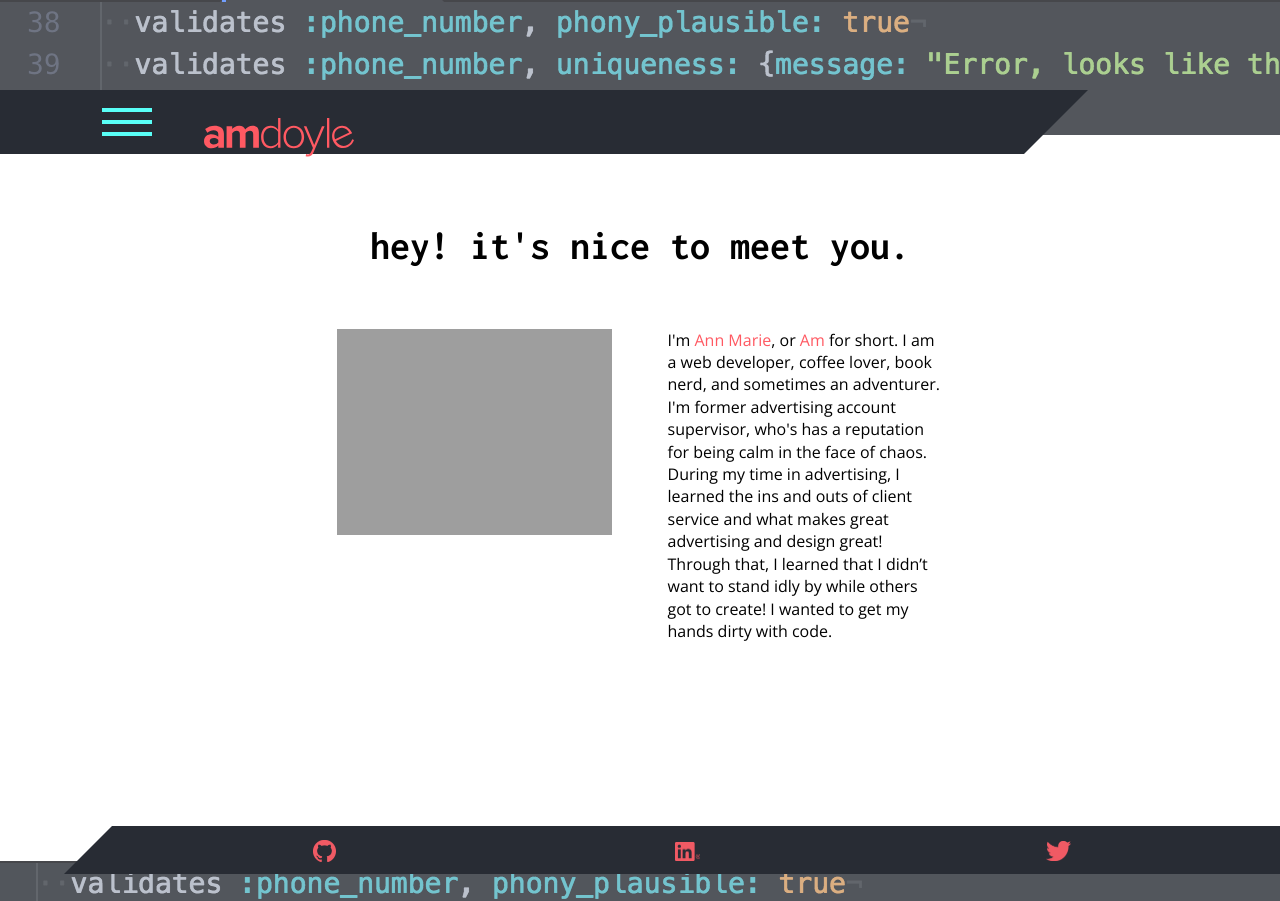
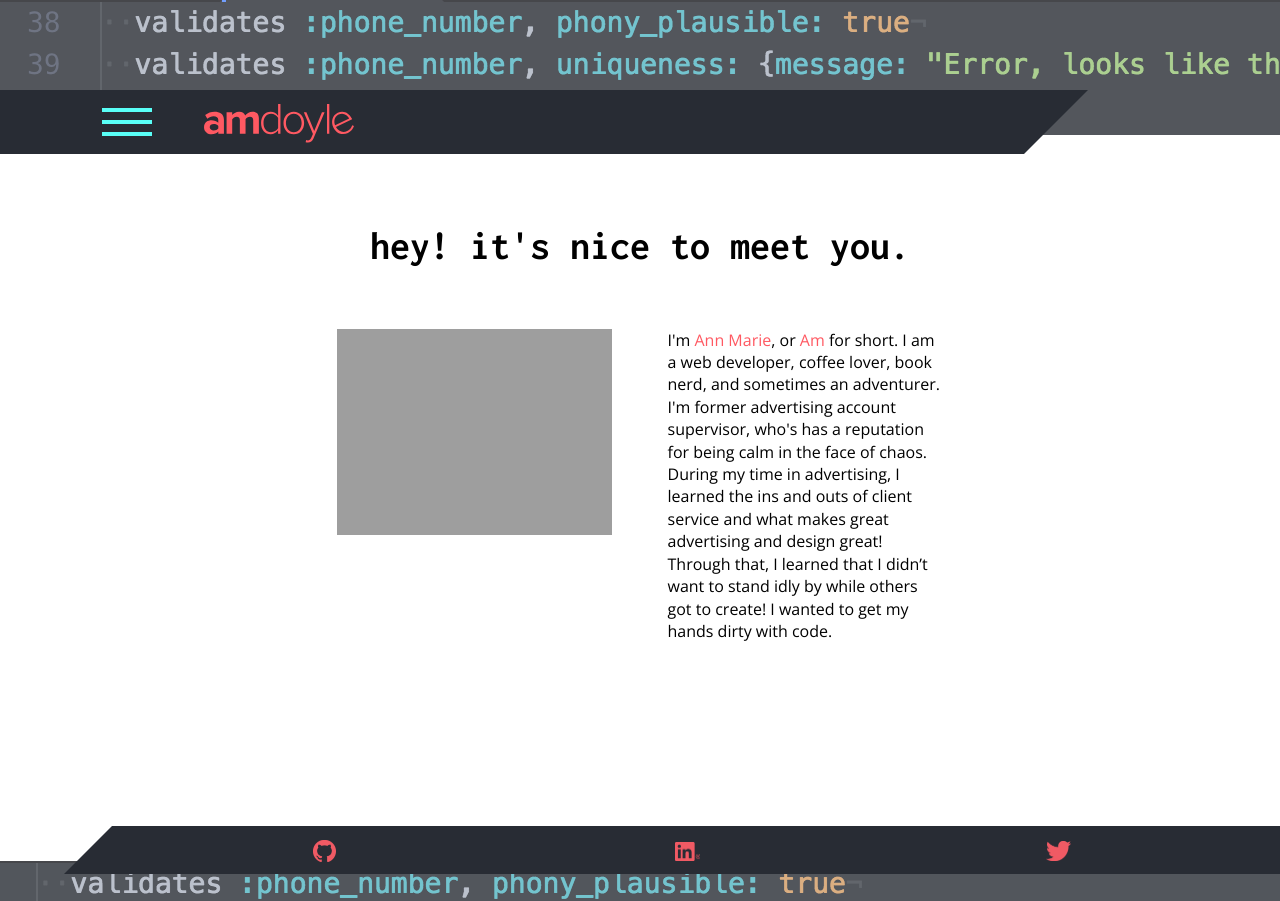
Before and after one commit to amdoyle/amdoyle, a Jekyll site: the page built from index.html, in a window 1280 px wide. Built offline with Jekyll 4.4.1, drawn with Linux system fonts in a browser that asks for light colours; nearby versions of some CDN libraries.

Commit message:
Tweak nav styles

```diff
--- a/_sass/_layout.scss
+++ b/_sass/_layout.scss
@@ -450,12 +450,12 @@
 
   #hamburger-nav span:before {
     height: 0.25em;
-    top: -1.75em;
+    top: -.75em;
   }
 
   #hamburger-nav span:after {
     height: 0.25em;
-    bottom: .75em;
+    top: .75em;
   }
 
   #hamburger-nav.close-button span:after{
@@ -469,9 +469,9 @@
     margin-top:0;
   }
 
-  // #logo img {
-  //   margin-top: -8%;
-  // }
+  #logo img {
+    margin-top: -62px;
+  }
 
   .nav-menu {
     width: 81.5vw;
@@ -595,7 +595,7 @@
 @media screen and (min-width: 2000px) {
 
   .nav {
-    margin-top: -52px;
+    margin-top: -67px;
   }
 
   #logo img {
@@ -609,11 +609,11 @@
 
 
   #hamburger-nav span:before {
-    top: -1.75em;
+    // top: -1.75em;
   }
 
   #hamburger-nav span:after {
-    bottom: .85em;
+    top: .75em;
   }
 
   #hamburger-nav.close-button span:before {
@@ -721,7 +721,7 @@
 
   #logo img {
     width: 250px;
-    margin-top: -125px;
+    margin-top: -80px;
   }
 
   #hamburger-nav {
```
